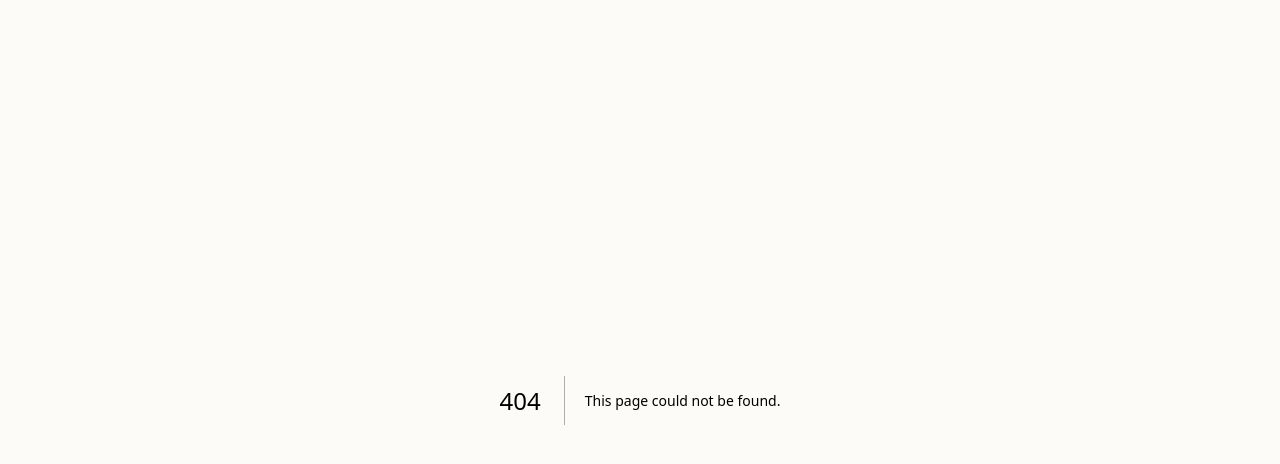
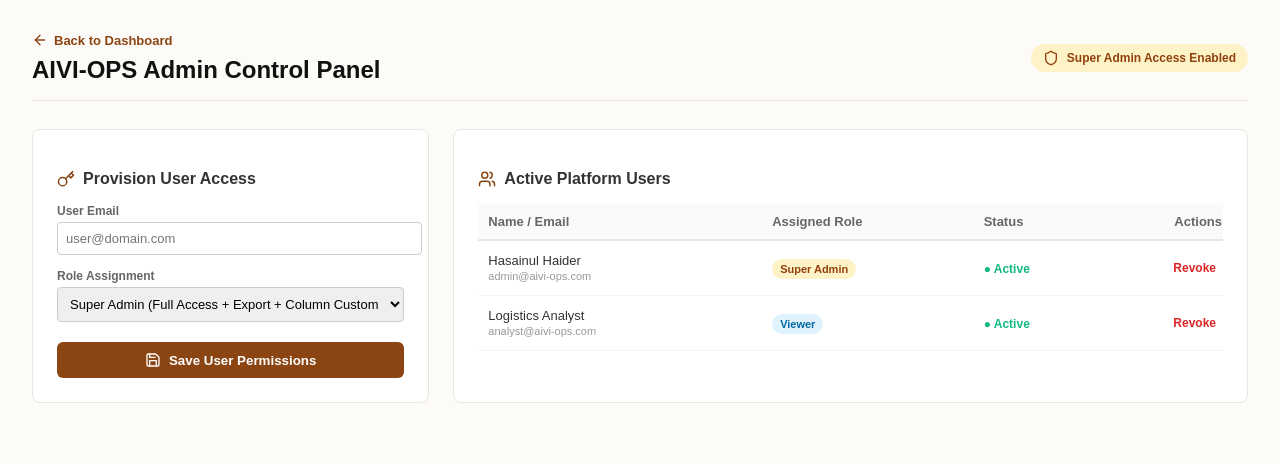
Before and after one commit to hasainulh-byte/my-logistics-dashboard, a Next.js app: page /admin in a window 1280 px wide. Before the commit this address had no page. Shown: the top 464 px of the page. Built offline with nearby package versions, Linux system fonts and the light colour scheme.

Commit message:
Create page.js

```diff
--- /dev/null
+++ b/app/admin/page.js
@@ -0,0 +1,126 @@
+'use client';
+
+import React, { useState } from 'react';
+import { Shield, Users, Key, Save, ArrowLeft, CheckCircle2 } from 'lucide-react';
+import Link from 'next/link';
+
+export default function AdminConsole() {
+  const [users, setUsers] = useState([
+    { id: 1, name: 'Hasainul Haider', email: 'admin@aivi-ops.com', role: 'Super Admin', status: 'Active' },
+    { id: 2, name: 'Logistics Analyst', email: 'analyst@aivi-ops.com', role: 'Viewer', status: 'Active' }
+  ]);
+
+  const [selectedRole, setSelectedRole] = useState('Super Admin');
+  const [newEmail, setNewEmail] = useState('');
+  const [saved, setSaved] = useState(false);
+
+  const handleAddUser = (e) => {
+    e.preventDefault();
+    if (!newEmail) return;
+    setUsers([...users, { id: Date.now(), name: newEmail.split('@')[0], email: newEmail, role: selectedRole, status: 'Active' }]);
+    setNewEmail('');
+    setSaved(true);
+    setTimeout(() => setSaved(false), 3000);
+  };
+
+  return (
+    <div style={{ backgroundColor: '#FDFBF7', minHeight: '100vh', padding: '32px', fontFamily: 'sans-serif', color: '#333' }}>
+
+      {/* HEADER */}
+      <div style={{ display: 'flex', justifyContent: 'space-between', alignItems: 'center', marginBottom: '28px', borderBottom: '1px solid #EAE6DF', paddingBottom: '16px' }}>
+        <div>
+          <Link href="/" style={{ display: 'inline-flex', alignItems: 'center', gap: '6px', color: '#8B4513', textDecoration: 'none', fontSize: '13px', fontWeight: 'bold', marginBottom: '8px' }}>
+            <ArrowLeft size={16} /> Back to Dashboard
+          </Link>
+          <h1 style={{ fontSize: '24px', fontWeight: 'bold', color: '#111', margin: 0 }}>AIVI-OPS Admin Control Panel</h1>
+        </div>
+        <div style={{ display: 'flex', alignItems: 'center', gap: '8px', background: '#FEF3C7', color: '#92400E', padding: '6px 12px', borderRadius: '20px', fontSize: '12px', fontWeight: 'bold' }}>
+          <Shield size={16} /> Super Admin Access Enabled
+        </div>
+      </div>
+
+      {saved && (
+        <div style={{ background: '#D1FAE5', color: '#065F46', padding: '12px', borderRadius: '6px', marginBottom: '20px', display: 'flex', alignItems: 'center', gap: '8px', fontSize: '14px' }}>
+          <CheckCircle2 size={18} /> User access rights updated successfully!
+        </div>
+      )}
+
+      <div style={{ display: 'grid', gridTemplateColumns: '1fr 2fr', gap: '24px' }}>
+
+        {/* ADD USER CARD */}
+        <div style={{ background: '#FFF', padding: '24px', borderRadius: '8px', border: '1px solid #EAE6DF' }}>
+          <h3 style={{ fontSize: '16px', fontWeight: 'bold', marginBottom: '16px', display: 'flex', alignItems: 'center', gap: '8px' }}>
+            <Key size={18} color="#8B4513" /> Provision User Access
+          </h3>
+          <form onSubmit={handleAddUser}>
+            <div style={{ marginBottom: '14px' }}>
+              <label style={{ display: 'block', fontSize: '12px', fontWeight: 'bold', marginBottom: '4px', color: '#666' }}>User Email</label>
+              <input
+                type="email"
+                required
+                placeholder="user@domain.com"
+                value={newEmail}
+                onChange={(e) => setNewEmail(e.target.value)}
+                style={{ width: '100%', padding: '8px', border: '1px solid #CCC', borderRadius: '4px', fontSize: '13px' }}
+              />
+            </div>
+            <div style={{ marginBottom: '20px' }}>
+              <label style={{ display: 'block', fontSize: '12px', fontWeight: 'bold', marginBottom: '4px', color: '#666' }}>Role Assignment</label>
+              <select value={selectedRole} onChange={(e) => setSelectedRole(e.target.value)} style={{ width: '100%', padding: '8px', border: '1px solid #CCC', borderRadius: '4px', fontSize: '13px' }}>
+                <option value="Super Admin">Super Admin (Full Access + Export + Column Customizer)</option>
+                <option value="Control Tower Manager">Control Tower Manager (View + Export)</option>
+                <option value="Viewer">Viewer (Read-Only KPI & Data View)</option>
+              </select>
+            </div>
+            <button type="submit" style={{ width: '100%', background: '#8B4513', color: '#FFF', border: 'none', padding: '10px', borderRadius: '6px', fontWeight: 'bold', cursor: 'pointer', display: 'flex', justifyContent: 'center', alignItems: 'center', gap: '8px' }}>
+              <Save size={16} /> Save User Permissions
+            </button>
+          </form>
+        </div>
+
+        {/* ACTIVE USERS MATRIX LIST */}
+        <div style={{ background: '#FFF', padding: '24px', borderRadius: '8px', border: '1px solid #EAE6DF' }}>
+          <h3 style={{ fontSize: '16px', fontWeight: 'bold', marginBottom: '16px', display: 'flex', alignItems: 'center', gap: '8px' }}>
+            <Users size={18} color="#8B4513" /> Active Platform Users
+          </h3>
+          <table style={{ width: '100%', borderCollapse: 'collapse', fontSize: '13px', textAlign: 'left' }}>
+            <thead>
+              <tr style={{ borderBottom: '2px solid #EAE6DF', color: '#666', background: '#F9FAFB' }}>
+                <th style={{ padding: '10px' }}>Name / Email</th>
+                <th>Assigned Role</th>
+                <th>Status</th>
+                <th style={{ textAlign: 'right' }}>Actions</th>
+              </tr>
+            </thead>
+            <tbody>
+              {users.map(u => (
+                <tr key={u.id} style={{ borderBottom: '1px solid #F3F4F6' }}>
+                  <td style={{ padding: '12px 10px', fontWeight: '500' }}>
+                    {u.name}<br/>
+                    <span style={{ fontSize: '11px', color: '#999' }}>{u.email}</span>
+                  </td>
+                  <td>
+                    <span style={{
+                      padding: '4px 8px', borderRadius: '12px', fontSize: '11px', fontWeight: 'bold',
+                      background: u.role === 'Super Admin' ? '#FEF3C7' : '#E0F2FE',
+                      color: u.role === 'Super Admin' ? '#92400E' : '#0369A1'
+                    }}>
+                      {u.role}
+                    </span>
+                  </td>
+                  <td>
+                    <span style={{ color: '#10B981', fontWeight: 'bold', fontSize: '12px' }}>● {u.status}</span>
+                  </td>
+                  <td style={{ textAlign: 'right' }}>
+                    <button style={{ color: '#DC2626', border: 'none', background: 'transparent', cursor: 'pointer', fontSize: '12px', fontWeight: 'bold' }}>Revoke</button>
+                  </td>
+                </tr>
+              ))}
+            </tbody>
+          </table>
+        </div>
+
+      </div>
+    </div>
+  );
+}
```
